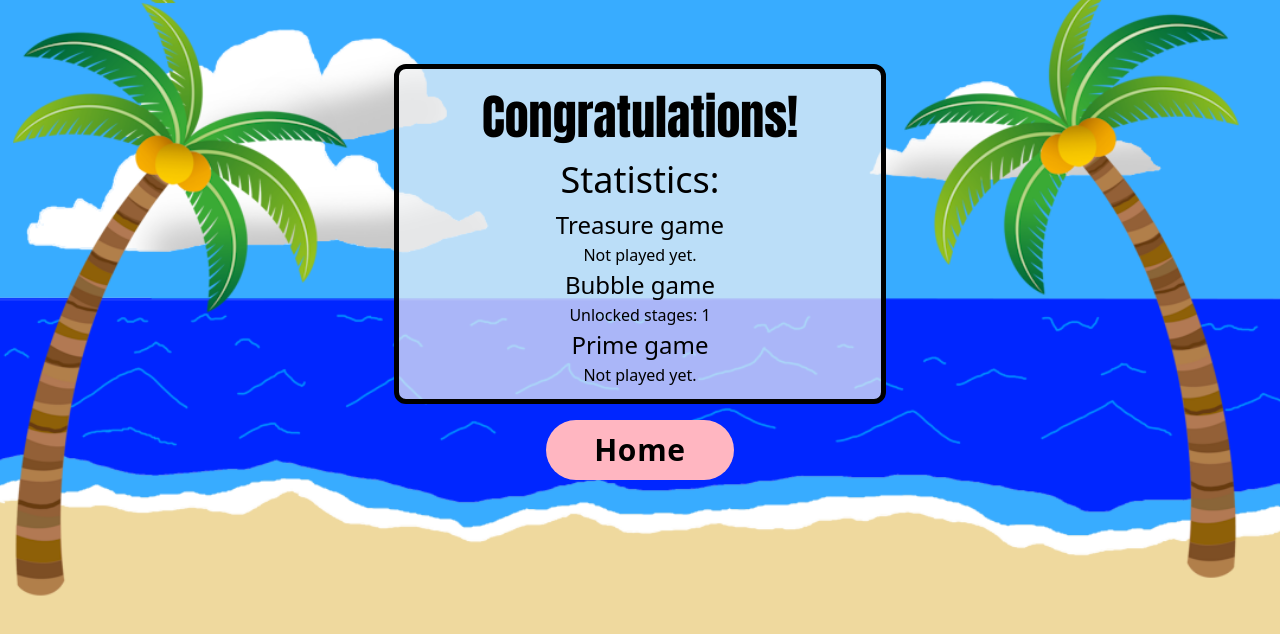
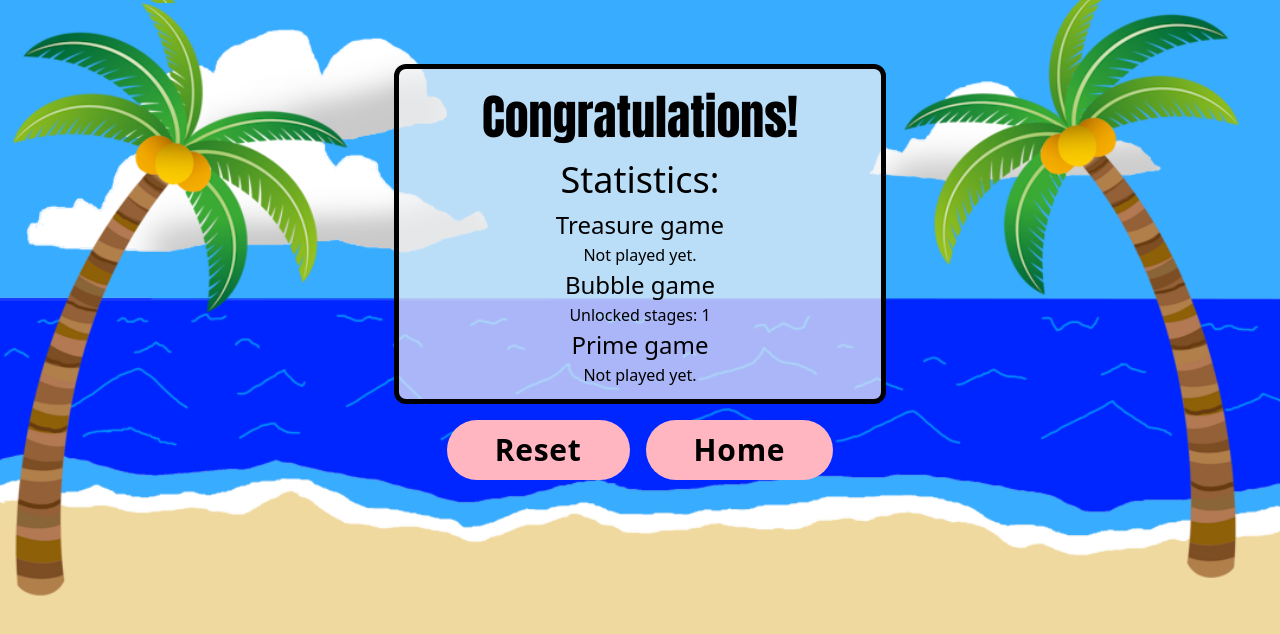
Before and after one commit to rabongHan/CSE210-WI26-Team2, a Next.js app: page /end_page in a window 1280 px wide. Shown: the top 634 px of the page. Built offline with nearby package versions, Linux system fonts and the light colour scheme.

Commit message:
add a reset button in End Page that clears up localStorage

```diff
--- a/app/end_page/page.tsx
+++ b/app/end_page/page.tsx
@@ -32,6 +32,17 @@ export default function Page() {
   const bubbleCompleted = bubbleData && (bubbleData.status === 'won');
   const treasureCompleted = treasureData && (treasureData.status === 'won');
   const primeCompleted = primeGameState === 'won';
+
+  const handleReset = () => {
+    if (!confirm("Are you sure you want to reset all game progress? This cannot be undone.")) return;
+
+    localStorage.clear();
+
+    setBubbleData(null);
+    setTreasureData(null);
+    setPrimeData(null);
+    setPrimeGameState(null);
+  };
 
   // Prevent hydration mismatch by not rendering game status until client-side data is loaded
   if (!isLoaded) {
@@ -76,7 +87,13 @@ export default function Page() {
             )}
             {!primeData && <p>Not played yet.</p>}
       </div>
-      <div className="flex justify-center mt-[2vh]">
+      <div className="flex justify-center gap-4 mt-[2vh]">
+        <button
+          onClick={handleReset}
+          className="cursor-target btn-pink text-3xl py-3 px-12 tracking-wide"
+        >
+          Reset
+        </button>
         <NavButton href={'/'}>
           Home
         </NavButton>
```
